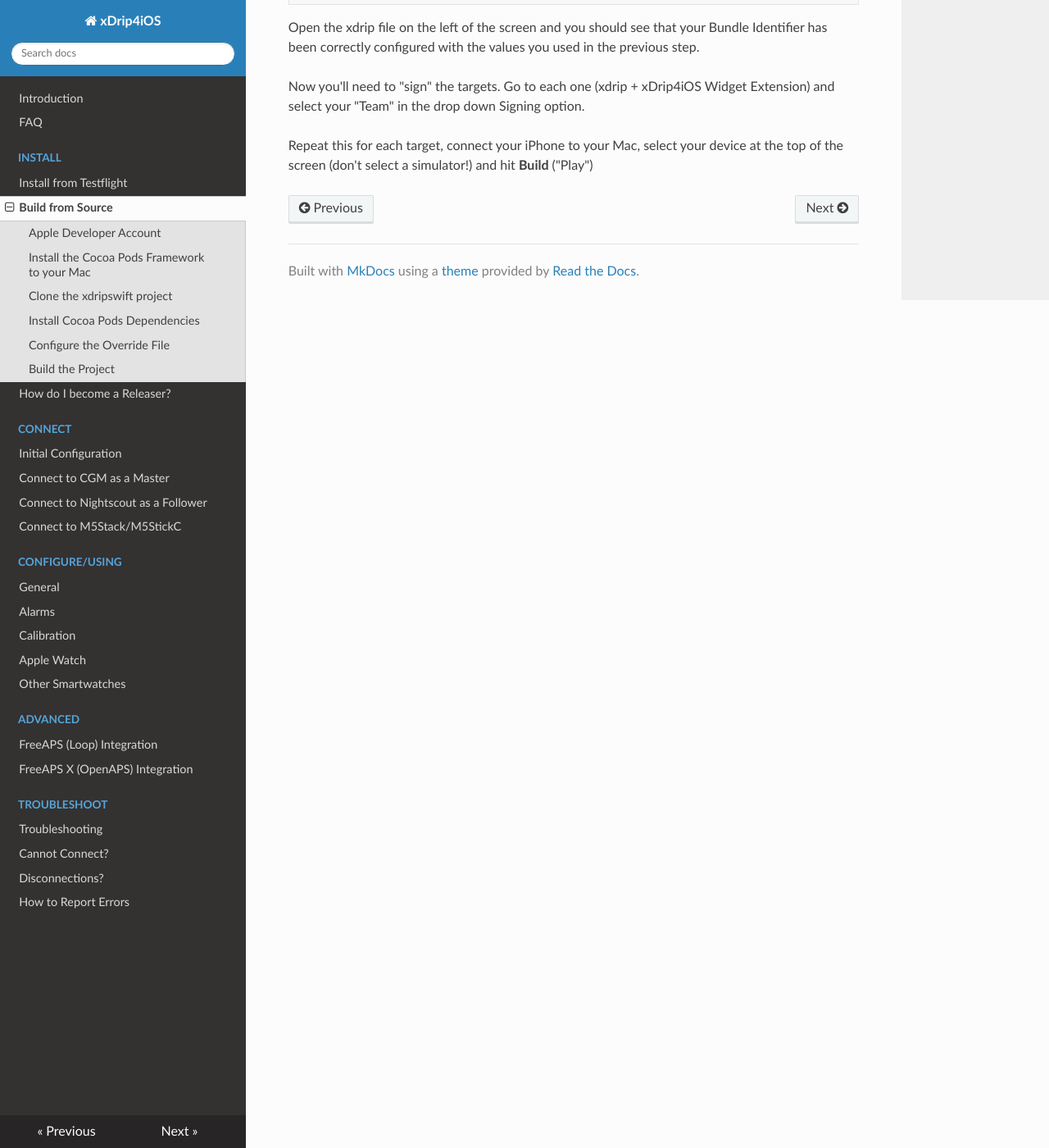
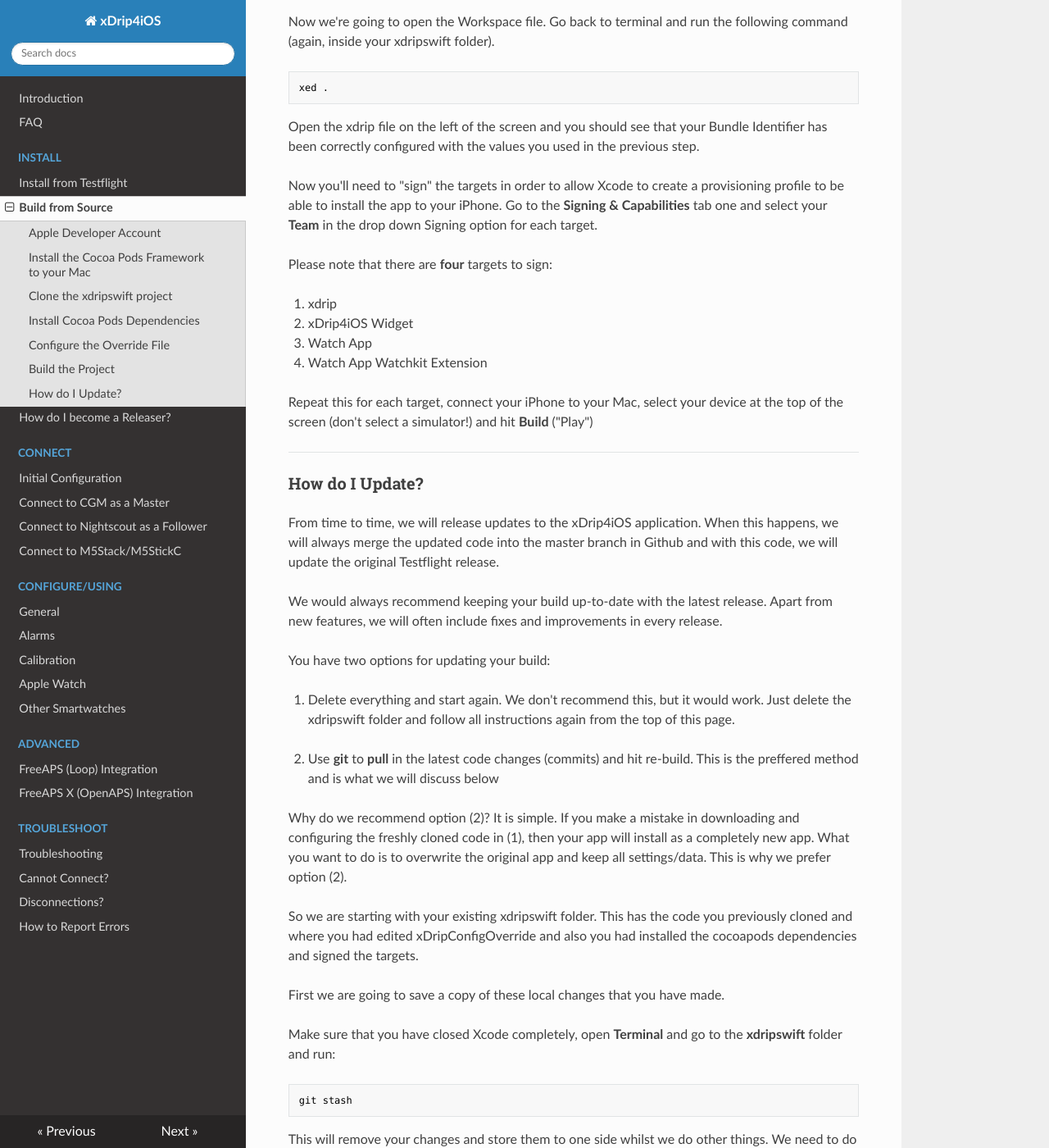
Before and after one commit to paulplant/xdrip4ios_docs, an MkDocs documentation site: the page built from docs/install/build.md, in a window 1280 px wide and 1400 px high, scrolled down 5104 px. Shown: the whole window at 82% size. Built offline with MkDocs 1.6.1, drawn with Linux system fonts in a browser that asks for light colours; nearby versions of some CDN libraries; old or Windows-style settings are respelled for this version of MkDocs; some of the changed text lies outside the part shown.

Commit message:
update build and release instructions

```diff
--- a/docs/install/build.md
+++ b/docs/install/build.md
@@ -114,11 +114,14 @@ Put this ID (your ID, not the example shown below) here:
 
 <span style="color:red">//</span>XDRIP_DEVELOPMENT_TEAM = <span style="color:green">95C72J2362</span>
 
-If you **don't** have a paid Developer account then you can always use something else. Examples:
+!!!info "No Apple Development Account?"
+    If you **don't** have a paid Developer account then you can always use something else. Examples:
+    <br /><br />
+    <span style="color:red">//</span>XDRIP_DEVELOPMENT_TEAM = <span style="color:green">johnsmith</span>
+    <br />
+    <span style="color:red">//</span>XDRIP_DEVELOPMENT_TEAM = <span style="color:green">iloveinsulin</span>
 
-<span style="color:red">//</span>XDRIP_DEVELOPMENT_TEAM = <span style="color:green">johnsmith</span>
-
-<span style="color:red">//</span>XDRIP_DEVELOPMENT_TEAM = <span style="color:green">iloveinsulin</span>
+    If you get an error message that the Bundle Identifier is not available it's because somebody else has already used/registered it. Just choose a different one. It can even be completely random such as "DI20F77G9S0WLKWOCYVH". Just make sure you keep a note of it.
 
 Finally, just uncomment the MAIN_APP_BUNDLE_IDENTIFIER line. No need to edit anything else. Your file should now look like this:
 
@@ -130,8 +133,8 @@ ___
 
 <span style="color:gray">// Change to support running multiple apps simultaneously.<br /></span>
 <span style="color:green">MAIN_APP_BUNDLE_IDENTIFIER = com.$(DEVELOPMENT_TEAM).xdripswift</span>
+
 ___
-
 ### Build the Project
 
 Now we're going to open the Workspace file. Go back to terminal and run the following command (again, inside your xdripswift folder).
@@ -140,7 +143,57 @@ Now we're going to open the Workspace file. Go back to terminal and run the foll
 
 Open the xdrip file on the left of the screen and you should see that your Bundle Identifier has been correctly configured with the values you used in the previous step.
 
-Now you'll need to "sign" the targets. Go to each one (xdrip + xDrip4iOS Widget Extension) and select your "Team" in the drop down Signing option.
+Now you'll need to "sign" the targets in order to allow Xcode to create a provisioning profile to be able to install the app to your iPhone. Go to the **Signing & Capabilities** tab one and select your **Team** in the drop down Signing option for each target.
+
+Please note that there are **four** targets to sign:
+
+1. xdrip
+2. xDrip4iOS Widget
+3. Watch App
+4. Watch App Watchkit Extension
 
 Repeat this for each target, connect your iPhone to your Mac, select your device at the top of the screen (don't select a simulator!) and hit **Build** ("Play")
 </br>
+
+___
+
+### How do I Update?
+
+From time to time, we will release updates to the xDrip4iOS application. When this happens, we will always merge the updated code into the master branch in Github and with this code, we will update the original Testflight release.
+
+We would always recommend keeping your build up-to-date with the latest release. Apart from new features, we will often include fixes and improvements in every release.
+
+You have two options for updating your build:
+
+1. Delete everything and start again. We don't recommend this, but it would work. Just delete the xdripswift folder and follow all instructions again from the top of this page.</br></br>
+2. Use **git** to **pull** in the latest code changes (commits) and hit re-build. This is the preffered method and is what we will discuss below
+
+Why do we recommend option (2)? It is simple. If you make a mistake in downloading and configuring the freshly cloned code in (1), then your app will install as a completely new app. What you want to do is to overwrite the original app and keep all settings/data. This is why we prefer option (2).
+
+So we are starting with your existing xdripswift folder. This has the code you previously cloned and where you had edited xDripConfigOverride and also you had installed the cocoapods dependencies and signed the targets.
+
+First we are going to save a copy of these local changes that you have made.
+
+Make sure that you have closed Xcode completely, open **Terminal** and go to the **xdripswift** folder and run:
+
+    git stash
+
+This will remove your changes and store them to one side whilst we do other things. We need to do this to remove your modifications before merging in the latest changes from the master branch in the main repository.
+
+Now we have returned your local copy to be the same as when it was first cloned, we need to pull downstream the changes in master and merge them into your local copy:
+
+    git pull --force
+
+This is a single command to perform a git "fetch" followed by a git "merge" to pull all latest changes and merge them into your local copy.
+
+Now we need to re-apply the previously saved (stashed) changes. We do this by running:
+
+    git stash pop
+
+We should now have the code fully updated and your local changes (signing etc) applied to the "new" code.
+
+Now we're going to open the Workspace file as before. Go back to Terminal and run the following command (again, inside your xdripswift folder).
+
+    xed .
+
+Now continue with the steps as before in order to build xDrip4iOS.
```
Also changed, not shown: docs/install/img/Alarms - xDrip4iOS.html (deleted, +0 -354 lines), docs/install/personal_testflight.md (+16 -5 lines).
